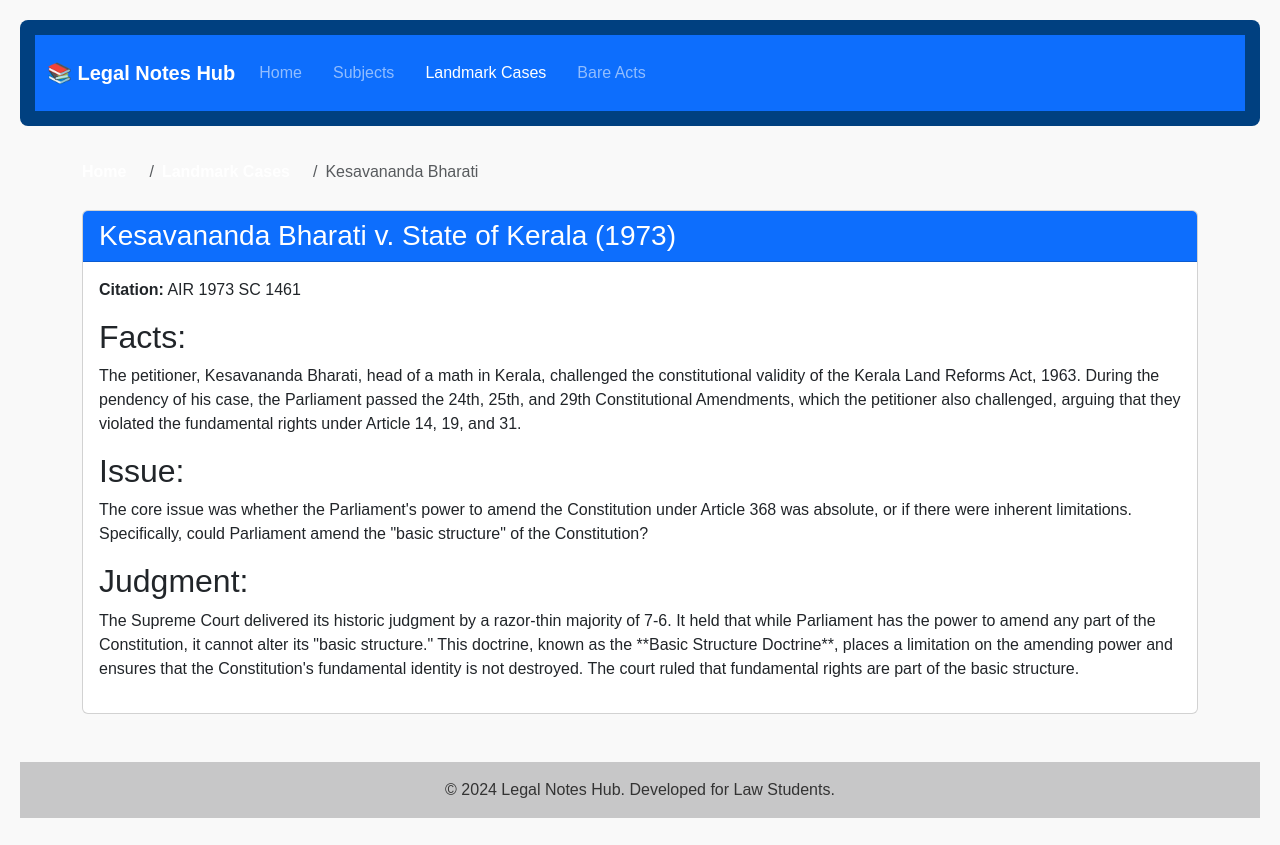
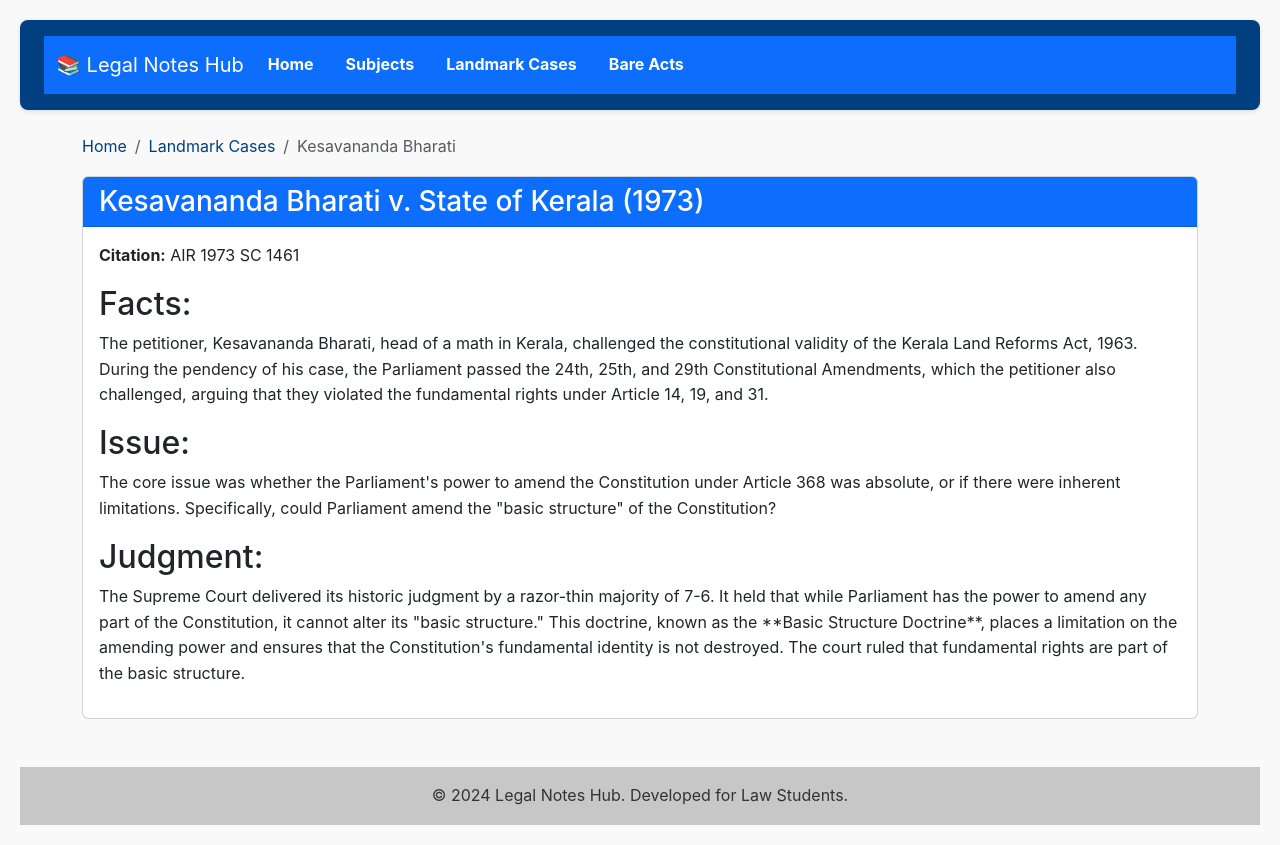
Before and after one commit to Ardra-ux/lawnotes.github.io, a plain HTML site: page caselaws/Kesavananda_Bharati_v_State_of_Kerala.html in a window 1280 px wide. Drawn offline with nearby package versions, Linux system fonts and the light colour scheme.

Commit message:
Update style.css

```diff
--- a/css/style.css
+++ b/css/style.css
@@ -1,55 +1,129 @@
-body {
-  font-family: Arial, sans-serif;
-  margin: 20px;
-  background: #f9f9f9;
-  color: #333;
+/* ===================================
+   1. CSS VARIABLES & GLOBAL STYLES
+   =================================== */
+/* Using CSS Variables makes it easy to manage your theme's colors and spacing. */
+:root {
+  --primary-color: #004080;
+  --primary-color-light: #0056b3; /* A slightly lighter shade for hover effects */
+  --background-color: #f9f9f9;
+  --text-color: #333;
+  --white-color: #ffffff;
+  --border-radius: 8px;
+  --spacing-unit: 20px;
 }
 
+/* A modern reset and best practice for predictable layouts */
+* {
+  box-sizing: border-box;
+  margin: 0;
+  padding: 0;
+}
+
+body {
+  /* A more modern font stack that looks great on all devices */
+  font-family: -apple-system, BlinkMacSystemFont, "Segoe UI", Roboto, Helvetica, Arial, sans-serif;
+  line-height: 1.6; /* Improves readability */
+  background: var(--background-color);
+  color: var(--text-color);
+  padding: var(--spacing-unit);
+}
+
+/* ===================================
+   2. HEADER & NAVIGATION
+   =================================== */
 header {
-  background: #004080;
-  color: white;
-  padding: 15px;
-  border-radius: 8px;
+  background: var(--primary-color);
+  color: var(--white-color);
+  padding: 1rem 1.5rem; /* Using 'rem' for scalable spacing */
+  border-radius: var(--border-radius);
+  box-shadow: 0 2px 5px rgba(0,0,0,0.1); /* Adds a subtle depth */
 }
 
 header h1 {
   margin: 0;
+  font-size: 2rem;
 }
 
-nav a {
-  color: white;
-  margin-right: 15px;
+/* Use a class for nav links to avoid styling ALL links on the page */
+.nav-link {
+  color: var(--white-color);
+  margin-right: 1rem;
   text-decoration: none;
   font-weight: bold;
+  transition: color 0.3s ease; /* Smooth color transition on hover */
 }
 
-main {
-  margin-top: 20px;
+.nav-link:hover {
+  color: #cce7ff; /* A softer hover effect than an underline */
 }
 
-ul {
+/* ===================================
+   3. MAIN CONTENT
+   =================================== */
+main {
+  margin-top: var(--spacing-unit);
+}
+
+/* Use a more specific class for your subject list */
+.content-list {
   list-style-type: none;
   padding: 0;
 }
 
-li {
-  margin: 10px 0;
+.content-list li {
+  margin: 1rem 0;
+  padding: 1rem;
+  background: var(--white-color);
+  border-left: 5px solid var(--primary-color);
+  border-radius: 5px;
+  box-shadow: 0 1px 3px rgba(0,0,0,0.05); /* Subtle shadow for lift */
 }
 
+/* General link styling (for links within the main content) */
 a {
-  color: #004080;
+  color: var(--primary-color);
   text-decoration: none;
+  transition: text-decoration 0.2s ease;
 }
 
 a:hover {
   text-decoration: underline;
 }
 
+/* ===================================
+   4. REUSABLE COMPONENTS
+   =================================== */
 .btn {
   display: inline-block;
-  background: #004080;
-  color: white;
+  background: var(--primary-color);
+  color: var(--white-color);
   padding: 10px 15px;
   border-radius: 5px;
   text-decoration: none;
+  transition: background-color 0.3s ease;
+  cursor: pointer;
+  border: none; /* Good practice if used on <button> elements */
 }
+
+.btn:hover {
+  background: var(--primary-color-light);
+  text-decoration: none; /* Remove underline on hover for buttons */
+}
+
+/* ===================================
+   5. RESPONSIVENESS (MEDIA QUERIES)
+   =================================== */
+/* These styles apply only on screens 768px wide or smaller (like tablets and phones) */
+@media (max-width: 768px) {
+  body {
+    padding: 10px; /* Reduce padding on smaller screens */
+  }
+
+  header h1 {
+    font-size: 1.5rem; /* Smaller font for mobile */
+  }
+
+  .content-list li {
+    padding: 0.75rem;
+  }
+}
```
